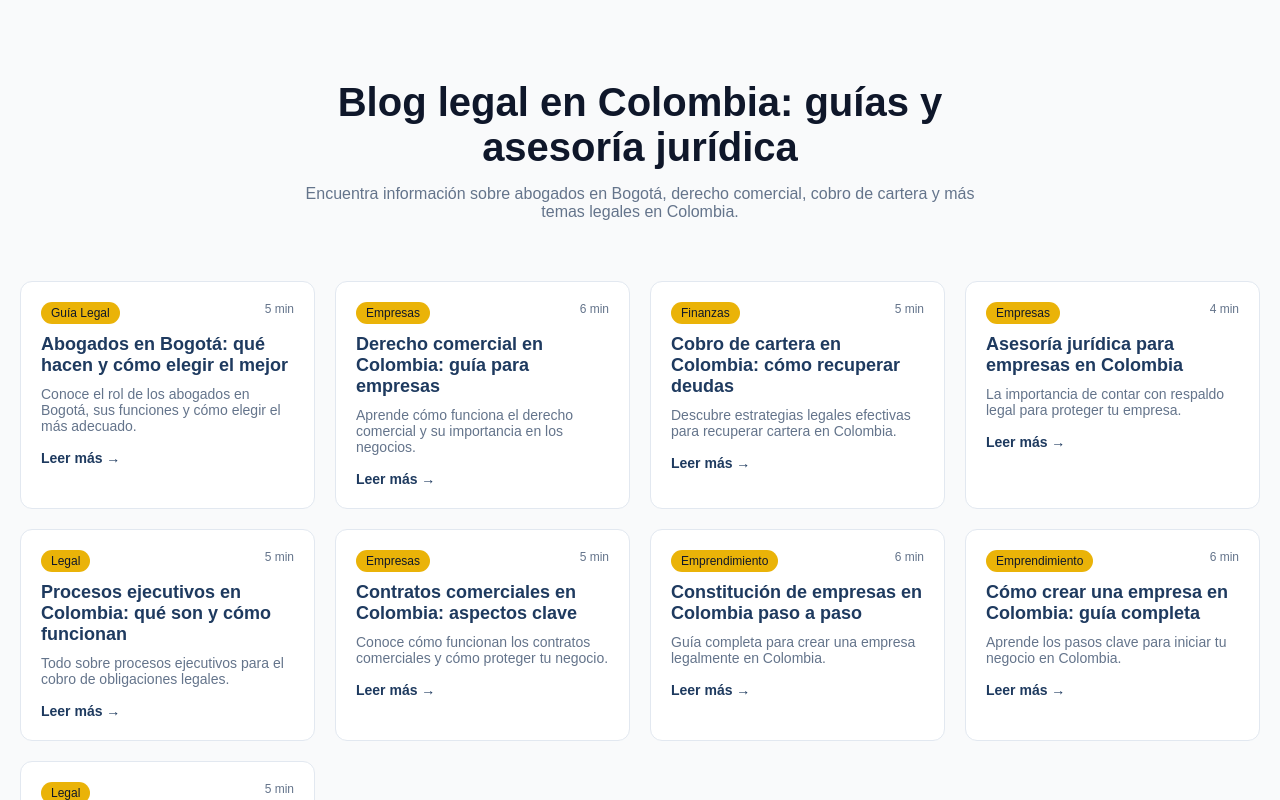
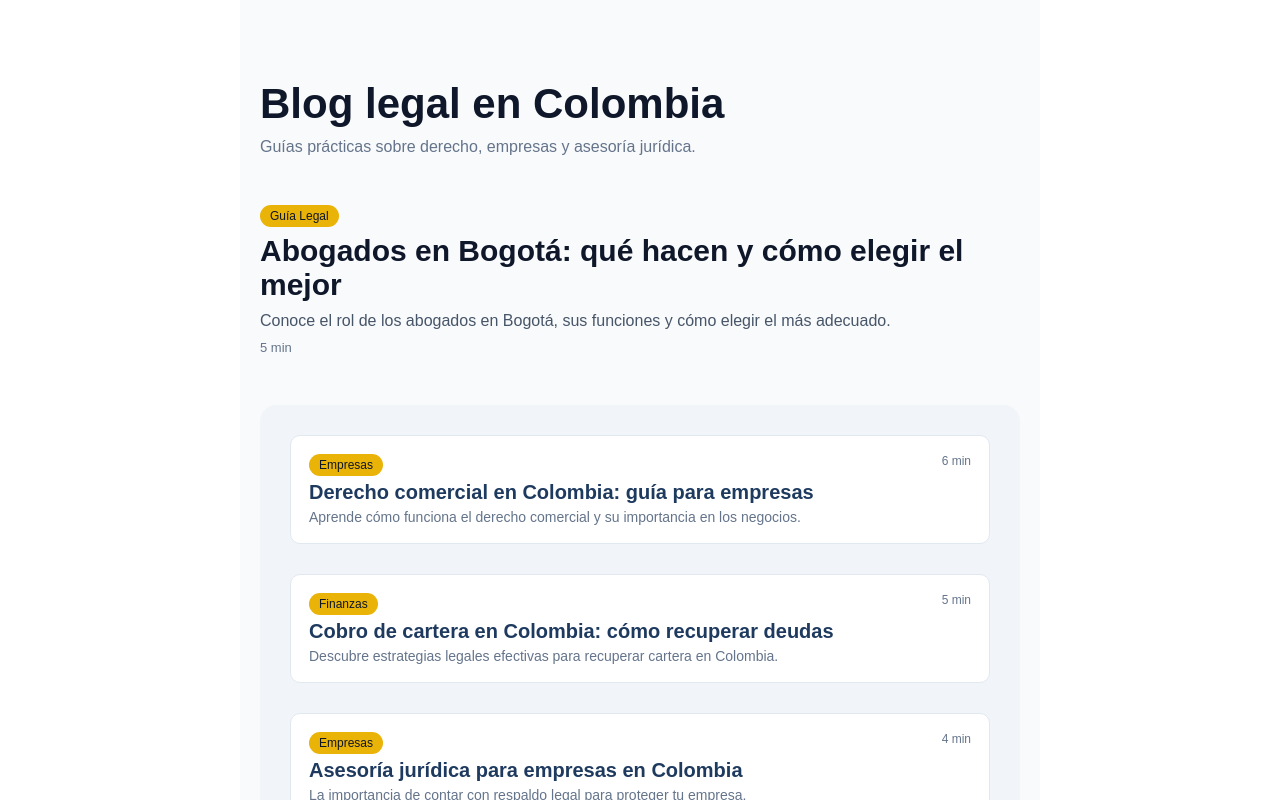
Before and after one commit to paginaswebpravice-prog/Blog-SEO-Pravice, a Next.js app: page / in a window 1280 px wide. Shown: the top 800 px of the page. Built offline with nearby package versions, Linux system fonts and the light colour scheme.

Commit message:
updates styles main page

```diff
--- a/src/app/page.module.css
+++ b/src/app/page.module.css
@@ -1,59 +1,110 @@
+/* ================= WRAPPER ================= */
+
+.wrapper {
+  background: #f1f5f9; /* gris suave */
+  padding: 30px;
+  border-radius: 16px;
+}
+
+/* ================= CONTAINER ================= */
+
 .container {
+  max-width: 800px;
+  margin: 0 auto;
   padding: 80px 20px;
   background: #f9fafb;
 }
 
-/* HERO */
+/* ================= HERO ================= */
 
 .hero {
-  text-align: center;
-  max-width: 700px;
-  margin: 0 auto 60px;
+  margin-bottom: 50px;
 }
 
 .title {
-  font-size: 40px;
+  font-size: 42px;
   font-weight: 700;
   color: #0f172a;
-  margin-bottom: 15px;
+  margin-bottom: 10px;
 }
 
 .subtitle {
   color: #64748b;
-  font-size: 16px;
 }
 
-/* GRID */
+/* ================= FEATURED ================= */
 
-.grid {
-  display: grid;
-  grid-template-columns: repeat(auto-fit, minmax(280px, 1fr));
-  gap: 20px;
+.featured {
+  margin-bottom: 50px;
 }
 
-/* CARD */
+.featuredLink {
+  display: block;
+  text-decoration: none;
+}
 
-.card {
+.featuredTitle {
+  font-size: 30px;
+  font-weight: 700;
+  color: #0f172a;
+  margin: 10px 0;
+}
+
+.featuredText {
+  color: #475569;
+  margin-bottom: 10px;
+}
+
+.meta {
+  font-size: 13px;
+  color: #64748b;
+}
+
+/* ================= LIST ================= */
+
+.list {
+  display: flex;
+  flex-direction: column;
+  gap: 30px;
+}
+
+/* ================= ITEM ================= */
+
+.item {
   background: #ffffff;
+  padding: 18px;
+  border-radius: 10px;
   border: 1px solid #e2e8f0;
-  padding: 20px;
-  border-radius: 12px;
   text-decoration: none;
   transition: all 0.2s ease;
 }
 
-.card:hover {
-  transform: translateY(-4px);
+.item:hover {
+  transform: translateY(-3px);
   border-color: #1e3a5f;
 }
 
-/* META */
+/* ================= ITEM CONTENT ================= */
 
-.meta {
+.itemTop {
   display: flex;
   justify-content: space-between;
-  margin-bottom: 10px;
+  margin-bottom: 5px;
 }
+
+.itemTitle {
+  font-size: 20px;
+  font-weight: 600;
+  color: #1e3a5f;
+  margin-bottom: 5px;
+}
+
+.itemText {
+  color: #64748b;
+  font-size: 14px;
+}
+
+/* ================= BADGES ================= */
 
 .category {
   font-size: 12px;
@@ -67,26 +118,3 @@
   font-size: 12px;
   color: #64748b;
 }
-
-/* CONTENT */
-
-.cardTitle {
-  font-size: 18px;
-  font-weight: 600;
-  color: #1e3a5f;
-  margin-bottom: 10px;
-}
-
-.cardText {
-  font-size: 14px;
-  color: #64748b;
-  margin-bottom: 15px;
-}
-
-/* LINK */
-
-.link {
-  font-size: 14px;
-  font-weight: 600;
-  color: #1e3a5f;
-}
--- a/src/app/page.tsx
+++ b/src/app/page.tsx
@@ -75,34 +75,49 @@ const articles = [
 ];
 
 export default function Home() {
+  const featured = articles[0];
+  const rest = articles.slice(1);
+
   return (
     <main className={styles.container}>
       {/* HERO */}
       <section className={styles.hero}>
-        <h1 className={styles.title}>
-          Blog legal en Colombia: guías y asesoría jurídica
-        </h1>
+        <h1 className={styles.title}>Blog legal en Colombia</h1>
         <p className={styles.subtitle}>
-          Encuentra información sobre abogados en Bogotá, derecho comercial,
-          cobro de cartera y más temas legales en Colombia.
+          Guías prácticas sobre derecho, empresas y asesoría jurídica.
         </p>
       </section>
 
-      {/* GRID */}
-      <section className={styles.grid}>
-        {articles.map((article, index) => (
-          <Link key={index} href={article.href} className={styles.card}>
-            <div className={styles.meta}>
-              <span className={styles.category}>{article.category}</span>
-              <span className={styles.reading}>{article.readingTime}</span>
-            </div>
+      {/* FEATURED */}
+      <section className={styles.featured}>
+        <Link href={featured.href} className={styles.featuredLink}>
+          <span className={styles.category}>{featured.category}</span>
 
-            <h2 className={styles.cardTitle}>{article.title}</h2>
-            <p className={styles.cardText}>{article.description}</p>
+          <h2 className={styles.featuredTitle}>{featured.title}</h2>
 
-            <span className={styles.link}>Leer más →</span>
-          </Link>
-        ))}
+          <p className={styles.featuredText}>{featured.description}</p>
+
+          <div className={styles.meta}>
+            <span>{featured.readingTime}</span>
+          </div>
+        </Link>
+      </section>
+
+      {/* LISTA COMPLETA */}
+      <section className={styles.wrapper}>
+        <div className={styles.list}>
+          {rest.map((article, index) => (
+            <Link key={index} href={article.href} className={styles.item}>
+              <div className={styles.itemTop}>
+                <span className={styles.category}>{article.category}</span>
+                <span className={styles.reading}>{article.readingTime}</span>
+              </div>
+
+              <h3 className={styles.itemTitle}>{article.title}</h3>
+              <p className={styles.itemText}>{article.description}</p>
+            </Link>
+          ))}
+        </div>
       </section>
     </main>
   );
```
